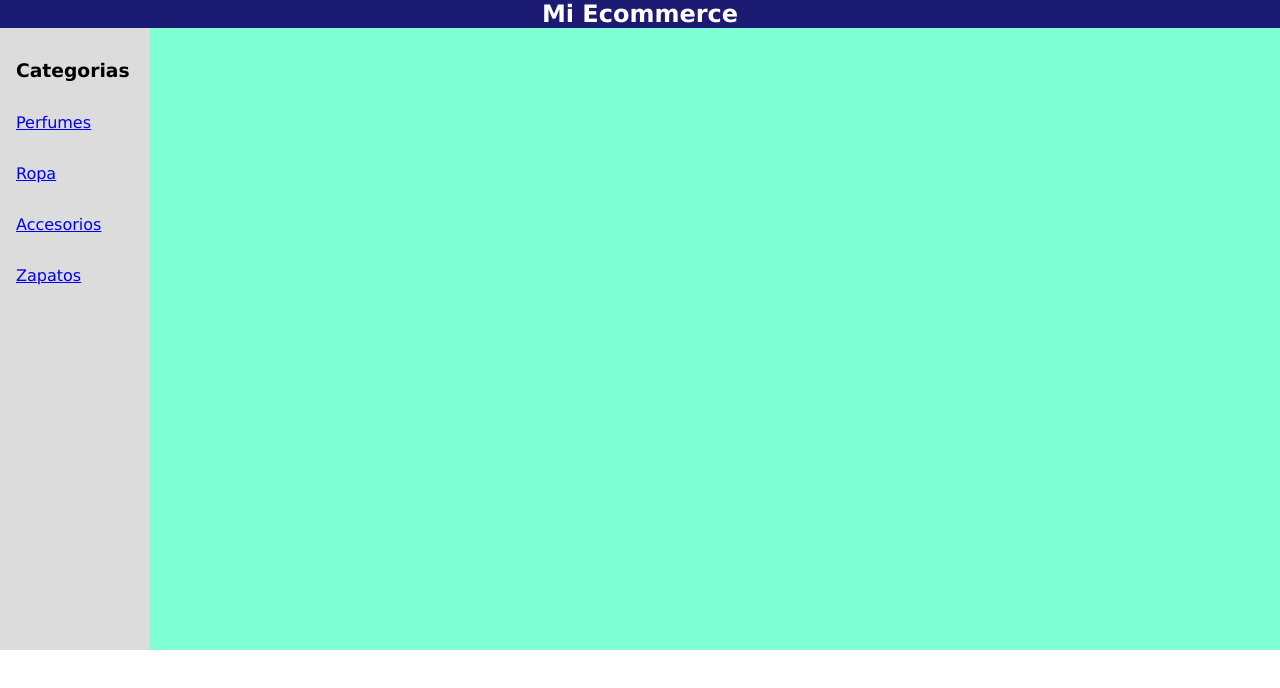
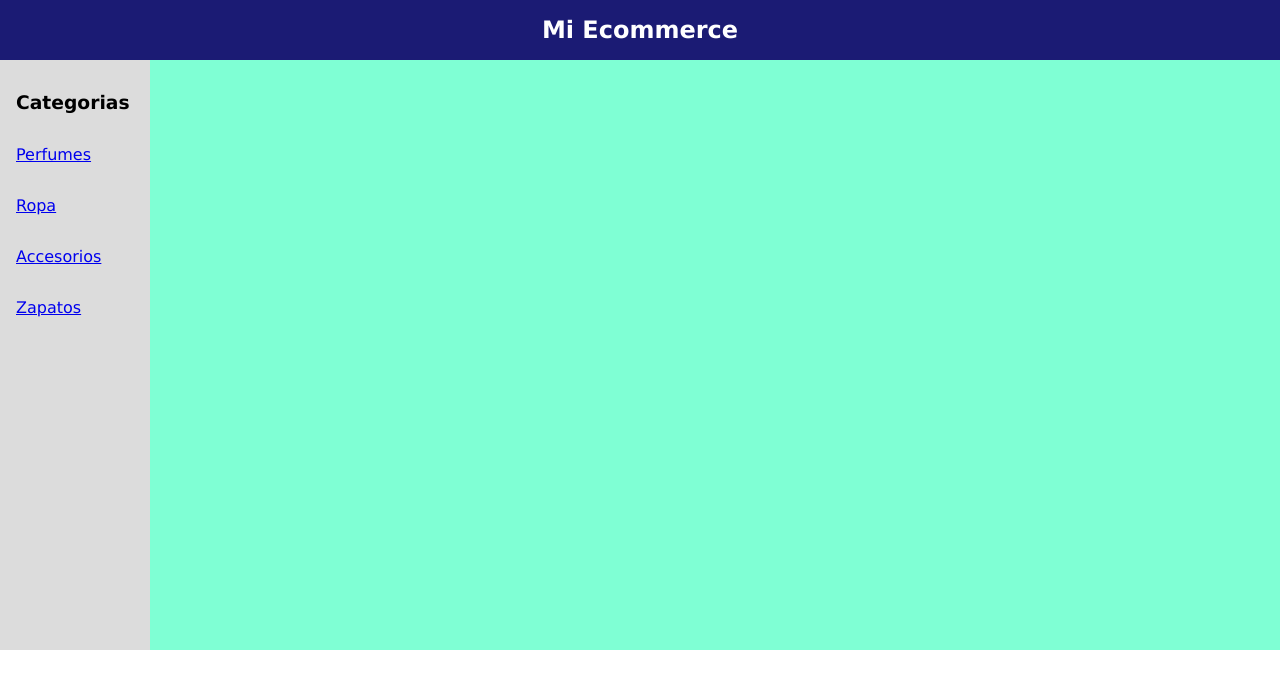
Before and after one commit to FerValentina/grid1, a plain HTML site: page index.html in a window 1280 px wide. Drawn offline with Linux system fonts and the light colour scheme.

Commit message:
agregando más cosas

```diff
--- a/assets/css/style.css
+++ b/assets/css/style.css
@@ -19,6 +19,8 @@ nav{
     grid-area: navbar;
     background-color: rgb(27, 27, 116);
     color: white;
+    padding-top: 1em;
+    padding-bottom: 1em;
 }
 aside{
     grid-area: sidebar;
@@ -39,4 +41,6 @@ li{
 main{
     grid-area: main;
     background-color: aquamarine;
+    display: grid;
+    grid-template-columns: repeat(3, 1fr);
 }
```
